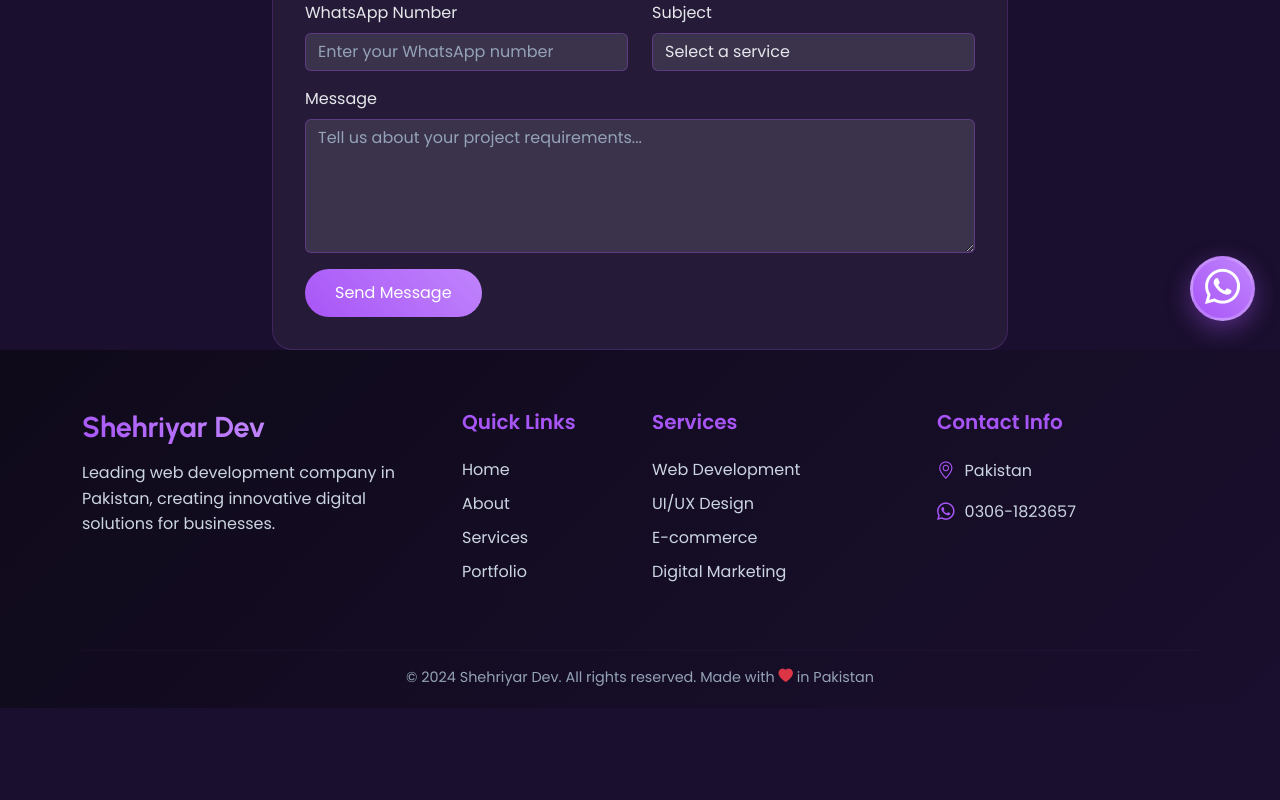
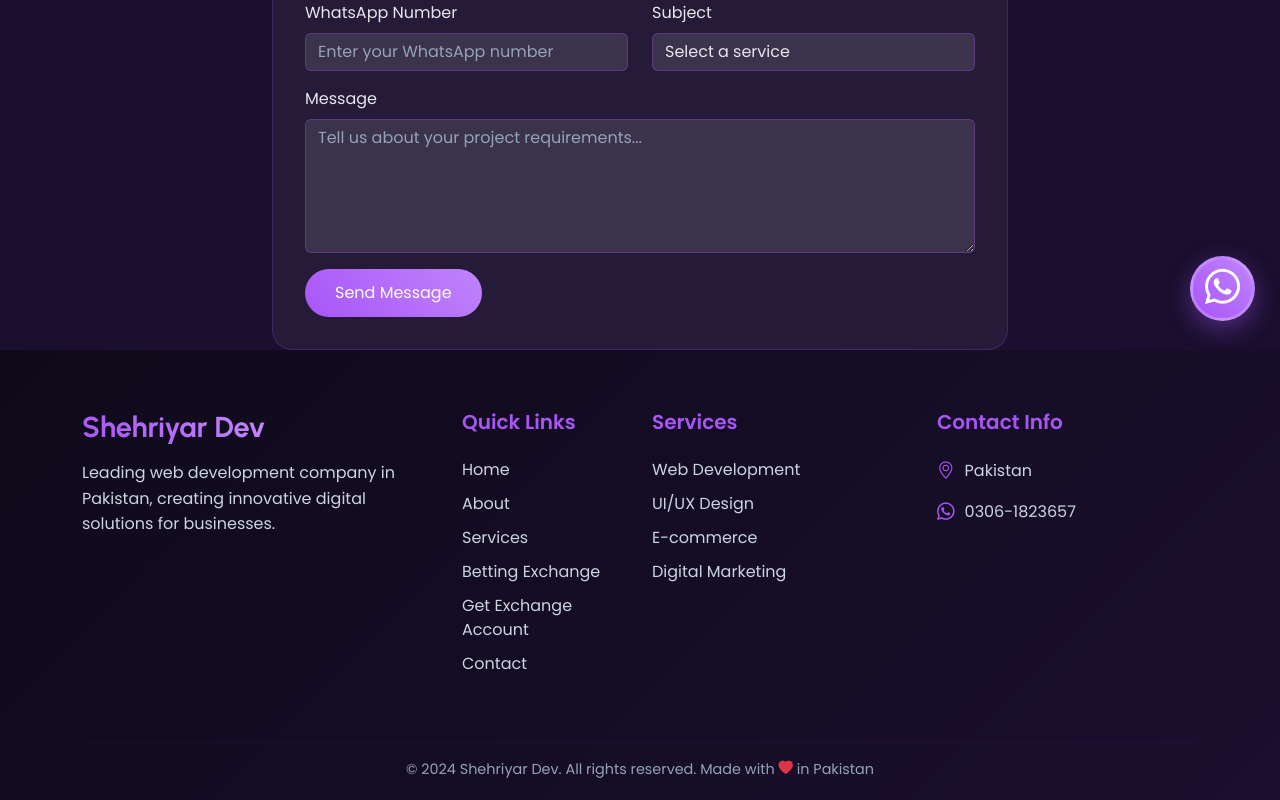
Before and after one commit to Shehriyar31/shehriyardev, a React (Vite) app: page /contact in a window 1280 px wide. Shown: the part 454-1254 px from the top of the page. Before the commit the page ends 1162 px from the top, so only its background shows below. Built offline with nearby package versions, Linux system fonts and the light colour scheme.

Commit message:
Update Footer.jsx

```diff
--- a/src/components/Footer.jsx
+++ b/src/components/Footer.jsx
@@ -23,7 +23,9 @@ const Footer = () => {
                 <li><Link to="/">Home</Link></li>
                 <li><Link to="/about">About</Link></li>
                 <li><Link to="/services">Services</Link></li>
-                <li><Link to="/portfolio">Portfolio</Link></li>
+                <li><Link to="/betting-exchange">Betting Exchange</Link></li>
+                <li><Link to="/get-account">Get Exchange Account</Link></li>
+                <li><Link to="/contact">Contact</Link></li>
               </ul>
             </div>
           </Col>
```
